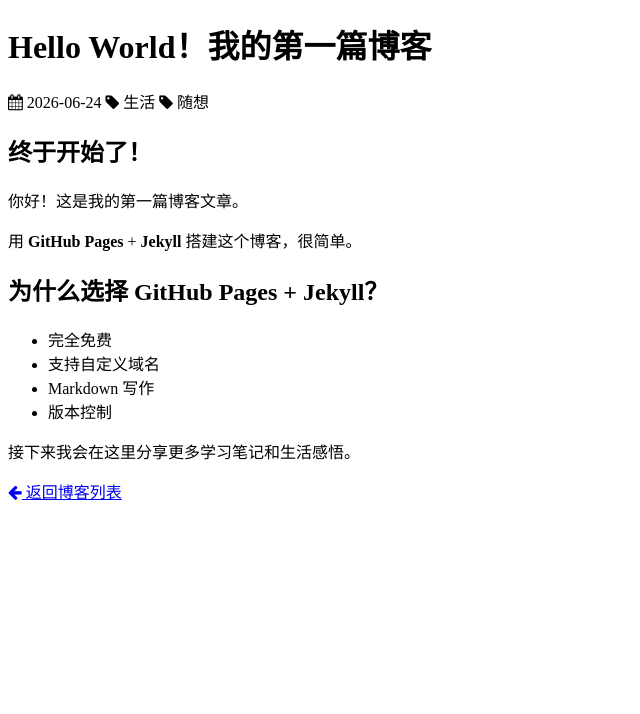
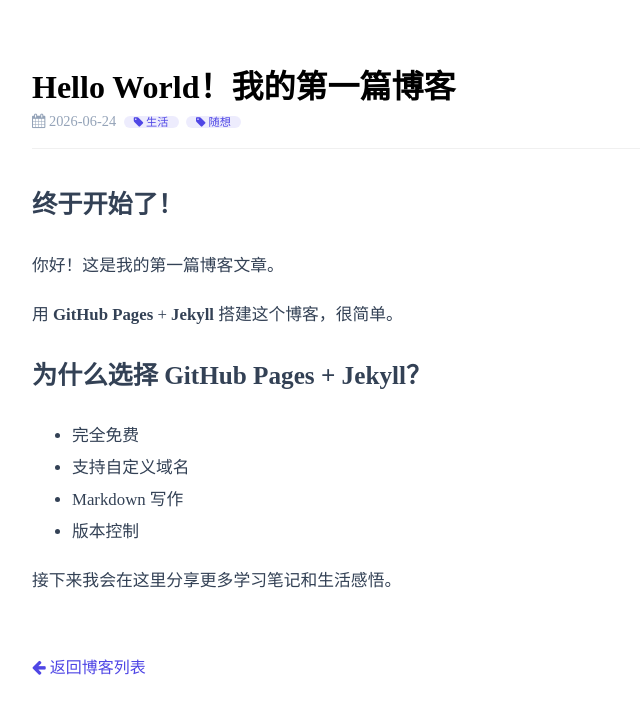
Before and after one commit to songwangxi/songwangxi.github.io, a Jekyll site: the page built from blog/_posts/2026-06-23-hello-world.md, in a window 1280 px wide. Shown: the top 714 px of the page, without its empty margins (0-640 px from the left). Built offline with Jekyll 4.4.1, drawn with Linux system fonts in a browser that asks for light colours.

Commit message:
Update post.html

```diff
--- a/blog/_layouts/post.html
+++ b/blog/_layouts/post.html
@@ -2,22 +2,20 @@
 layout: default
 ---
 
-<div class="container post-container">
-    <div class="post-header">
-        <h1><span class="gradient" color1="#1e3a8a" color2="#60a5fa">{{ page.title }}</span></h1>
-        <div class="post-meta">
+<div class="container" style="max-width:800px;padding:2rem 1.5rem;">
+    <div style="border-bottom:1px solid rgba(0,0,0,0.06);padding-bottom:1rem;margin-bottom:2rem;">
+        <h1 style="font-size:2rem;margin-bottom:0.3rem;"><span class="gradient" color1="#1e3a8a" color2="#60a5fa">{{ page.title }}</span></h1>
+        <div style="color:#94a3b8;font-size:0.9rem;">
             <i class="fa fa-calendar"></i> {{ page.date | date: "%Y-%m-%d" }}
             {% for tag in page.tags %}
-            <span class="post-tag"><i class="fa fa-tag"></i> {{ tag }}</span>
+            <span style="background:rgba(79,70,229,0.10);color:#4f46e5;padding:0 10px;border-radius:20px;font-size:0.7rem;line-height:1.8;margin-left:4px;"><i class="fa fa-tag"></i> {{ tag }}</span>
             {% endfor %}
         </div>
     </div>
 
-    <div class="post-content">
+    <div style="line-height:1.9;font-size:1.05rem;color:#334155;">
         {{ content }}
     </div>
 
-    <a href="{{ '/blog/' | relative_url }}" class="back-link link-underline">
-        <i class="fa fa-arrow-left"></i> 返回博客列表
-    </a>
+    <a href="/blog/" class="link-underline" style="display:inline-block;margin-top:2.5rem;color:#4f46e5;text-decoration:none;"><i class="fa fa-arrow-left"></i> 返回博客列表</a>
 </div>
```
